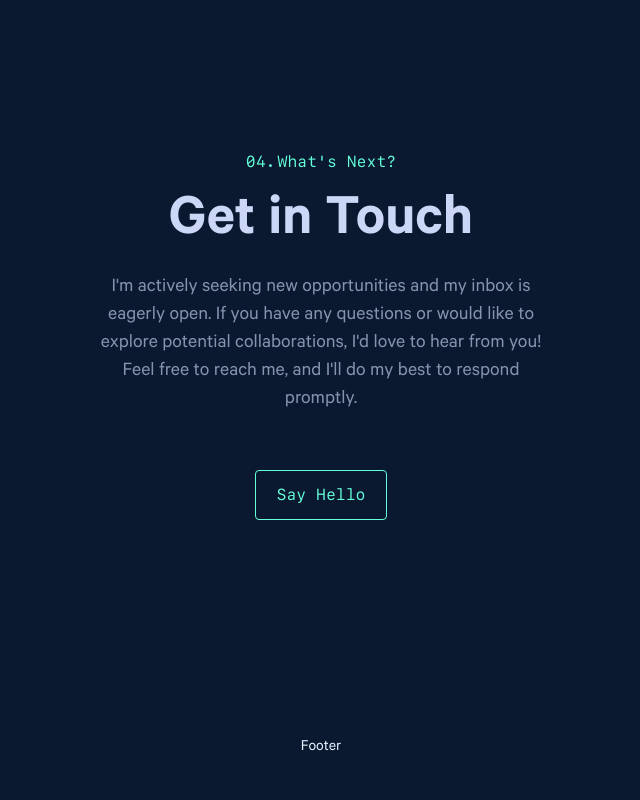
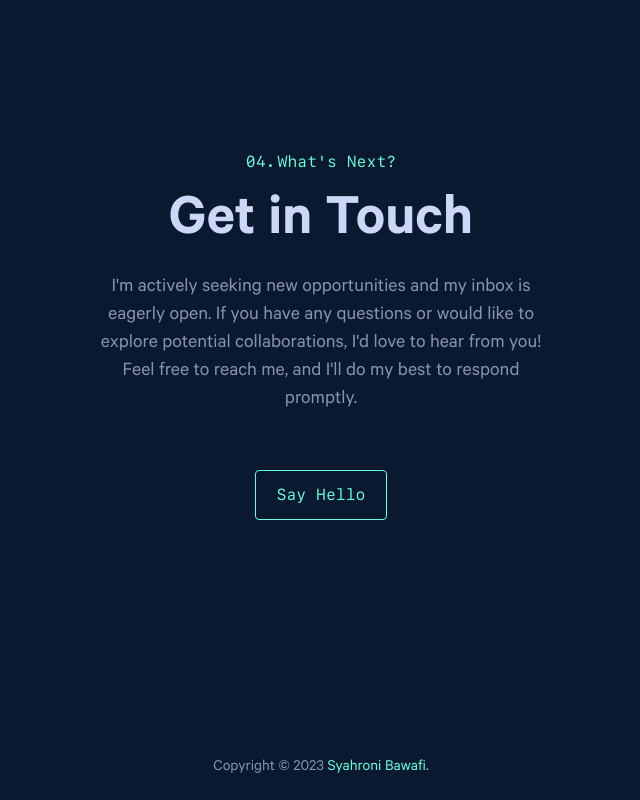
Before and after one commit to bwafi/syahroni-bawafi, a Next.js app: page / in a window 1280 px wide. Shown: the part 2753-3553 px from the top of the page, without its empty margins (319-959 px from the left). Before the commit the page ends 3513 px from the top, so only its background shows below. Built offline with nearby package versions, Linux system fonts and the light colour scheme.

Commit message:
Footer section

```diff
--- a/components/Footer.tsx
+++ b/components/Footer.tsx
@@ -1,7 +1,18 @@
 import React from "react";
 
 const Footer = () => {
-  return <footer className="text-white">Footer</footer>;
+  return (
+    <footer className="text-slate py-5">
+      <p>
+        Copyright &copy; 2023{" "}
+        <a
+          href="https://github.com/bwafi/syahroni-bawafi"
+          className="text-green hover:border-b border-b-green transition-all ease-button">
+          Syahroni Bawafi.
+        </a>
+      </p>
+    </footer>
+  );
 };
 
 export default Footer;
```
